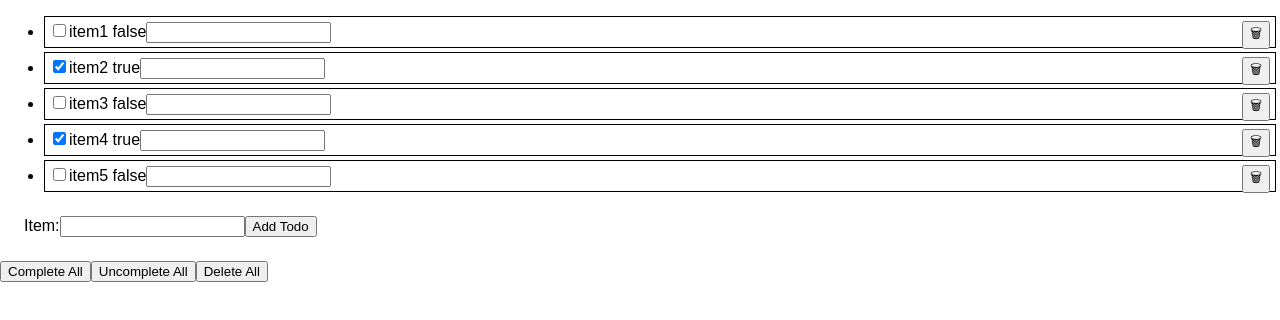
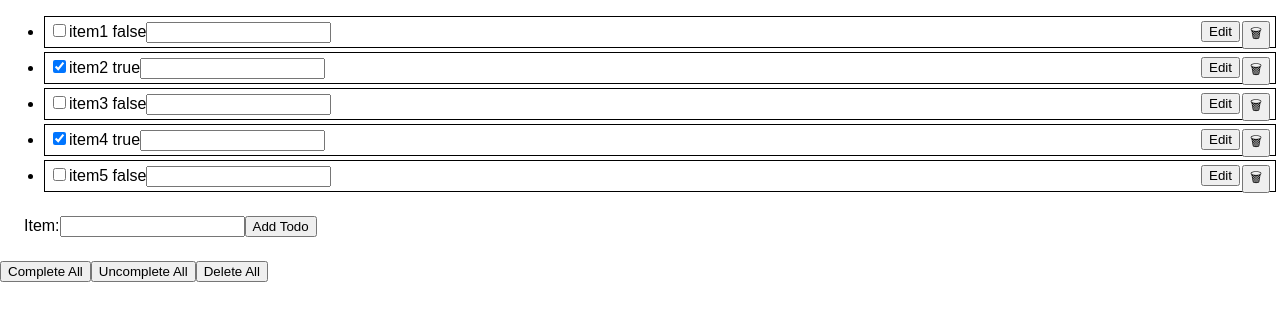
Before and after one commit to jakefishbain/todo-js, a React (Create React App) app: page / in a window 1280 px wide. Shown: the top 320 px of the page. Built offline with nearby package versions, Linux system fonts and the light colour scheme.

Commit message:
create edit button and event handler to change isediting attribute

```diff
--- a/src/App.js
+++ b/src/App.js
@@ -9,6 +9,17 @@ const removeItem = (id, items) => {
     return item.id !== id
   }
   return items.filter(removeIt)
+}
+
+const editBtnClick = (id, items) => {
+  function switchEditing(item){
+    if(item.id === id){
+      item.isEditing = true
+      console.log(item)
+    }
+    return item
+  }
+  return items.map(switchEditing)
 }
 
 const completeItem = (id, items) => {
@@ -31,16 +42,6 @@ const changeComment = (id, text, items) => {
   return items.map(attachComment)
 }
 
-// const markCompleted = (item) => {
-//   item.completed = true
-//   return item
-// }
-
-// const markIncomplete = (item) => {
-//   item.completed = false
-//   return item
-// }
-
 const toggleComplete = (status, item) => {
   item.completed = status
   return item
@@ -51,11 +52,11 @@ class App extends Component {
     super(props);
     this.state = {
       todoItems: [
-        {text: 'item1', id: 0, completed: false, comment: ''},
-        {text: 'item2', id: 1, completed: true, comment: ''},
-        {text: 'item3', id: 2, completed: false, comment: ''},
-        {text: 'item4', id: 3, completed: true, comment: ''},
-        {text: 'item5', id: 4, completed: false, comment: ''}
+        {text: 'item1', id: 0, completed: false, comment: '', isEditing: false},
+        {text: 'item2', id: 1, completed: true, comment: '', isEditing: false},
+        {text: 'item3', id: 2, completed: false, comment: '', isEditing: false},
+        {text: 'item4', id: 3, completed: true, comment: '', isEditing: false},
+        {text: 'item5', id: 4, completed: false, comment: '', isEditing: false}
       ],
       formInput: ''
     }
@@ -94,13 +95,17 @@ class App extends Component {
     this.setState({todoItems: []})
   }
 
+  handleEditClick(id){
+    this.setState({todoItems: editBtnClick(id, this.state.todoItems)})
+  }
+
   render() {
     return (
       <div className='todoApp'>
         <ul>
           {
             this.state.todoItems.map(listItem => (
-              <TodoItem key={listItem.id} text={listItem.text} completed={listItem.completed} id={listItem.id} comment={listItem.comment} onDelete={this.handleDelete.bind(this)} onComplete={this.handleCompleted.bind(this)} onCommentChange={this.handleCommentChange.bind(this)}/>
+              <TodoItem key={listItem.id} text={listItem.text} completed={listItem.completed} id={listItem.id} comment={listItem.comment} onDelete={this.handleDelete.bind(this)} onComplete={this.handleCompleted.bind(this)} onCommentChange={this.handleCommentChange.bind(this)} onEditClick={this.handleEditClick.bind(this)}/>
               ))
           }
         </ul>
--- a/src/TodoItem.js
+++ b/src/TodoItem.js
@@ -1,16 +1,21 @@
 import React, { Component } from 'react';
 
 class TodoItem extends Component {
-	handleCommentChange(event){
+	commentChange(event){
 		this.props.onCommentChange(this.props.id, event.target.value)
 	}
+	// itemEdit(event){
+	// 	this.props.onEdit(this.props.id, event.target.value)
+	// }
 
 	render() {
 		return(
 			<li className='item'>
 		  	<input type='checkbox' checked={this.props.completed} onChange={() => this.props.onComplete(this.props.id)}/>
 		  	{this.props.text} {this.props.comment} {this.props.completed.toString()}
-		  	<input onChange={this.handleCommentChange.bind(this)} type='text' name='comment'/>
+		  	<input onChange={this.commentChange.bind(this)} type='text' name='comment'/>
+		  	<button className='editBtn' onClick={()=> this.props.onEditClick(this.props.id)}>Edit</button>
+		  	{/*<input  onChange={this.itemEdit(this.props.bind)} type='text' name='editedItem'/>*/}
 		  	<button onClick={() => this.props.onDelete(this.props.id)} className='deleteBtn'>🗑</button>
 			</li>
 		)
--- a/src/index.css
+++ b/src/index.css
@@ -24,3 +24,9 @@ body {
 	right: 0;
 	margin-right: 10px;
 }
+
+.editBtn {
+	position: absolute;
+	right: 0;
+	margin-right: 40px;
+}
```
